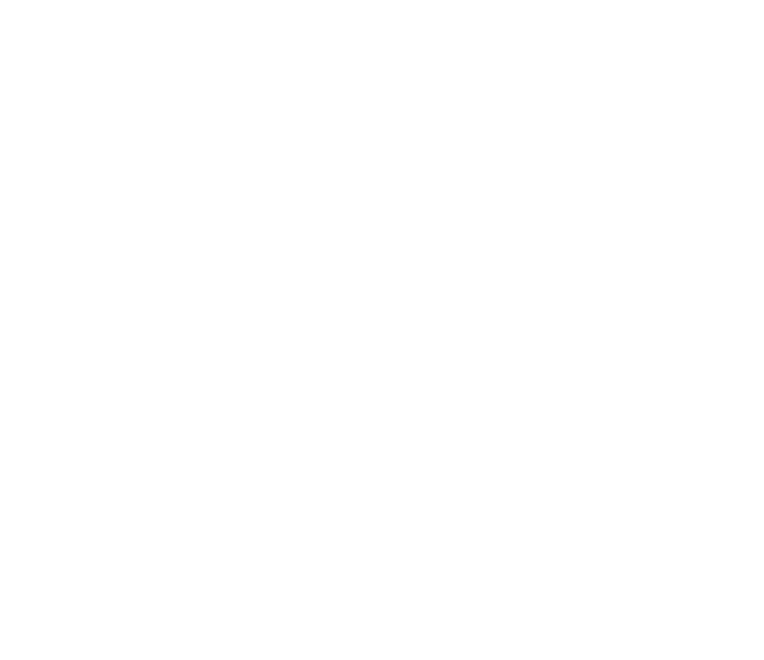
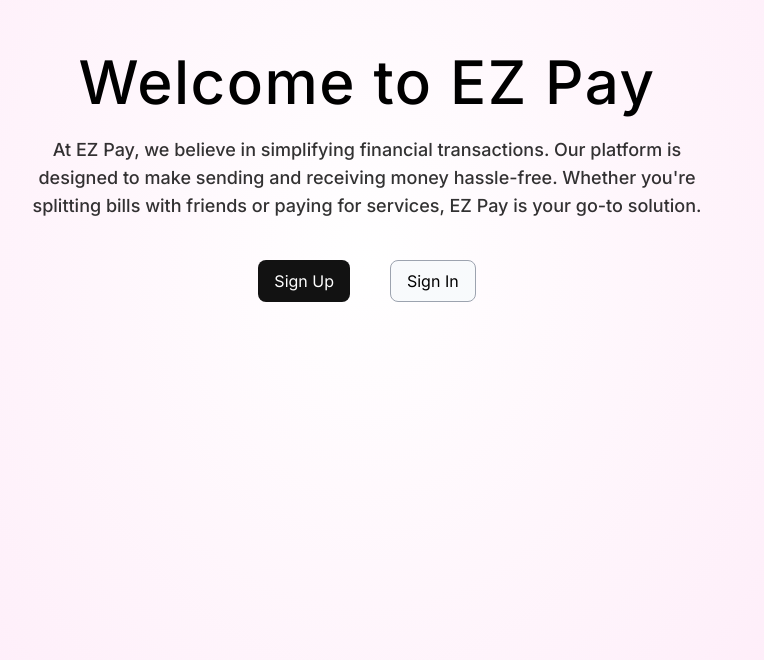
Before and after one commit to manipandit/ezpay, a React (Vite) app in the folder frontend/: page / in a window 1280 px wide. Before the commit this address had no page. Shown: the part 140-800 px from the top of the page, without its empty margins (273-1037 px from the left). Built offline with nearby package versions, Linux system fonts and the light colour scheme.

Commit message:
Added landing page

```diff
--- a/frontend/src/App.jsx
+++ b/frontend/src/App.jsx
@@ -3,11 +3,13 @@
 import Signin from "./components/Signin";
 import Dashboard from "./components/Dashboard";
 import ProtectedRoute from "./utils/ProtectedRoute";
+import Landing from "./components/Landing";
 
 function App() {
   return (
     <div>
       <Routes>
+        <Route path="/" element={<Landing />} />
         <Route path="/signup" element={<Signup />} />
         <Route path="/signin" element={<Signin />} />
 
--- a/frontend/src/components/Dashboard.jsx
+++ b/frontend/src/components/Dashboard.jsx
@@ -115,11 +115,13 @@
   };
   return (
     <div className="w-full ">
-      <div className="h-16 p-4 border-b  ">
-        <div className="flex justify-between items-center px-4">
-          <div className="text-2xl font-extrabold">EZ Payments</div>
-          <div className="flex gap-x-20 items-center">
-            <div className="text-base font-medium flex items-center gap-x-2">
+      <div className="h-20 md:h-16 p-2 md:p-4 border-b  ">
+        <div className="flex justify-between items-center px-2 md:px-4">
+          <div className="text-base md:text-2xl font-extrabold">
+            EZ Payments
+          </div>
+          <div className="flex gap-x-20 items-center ml-8 md:ml-0">
+            <div className="text-xs md:text-base font-medium flex items-center gap-x-2">
               Hello,{" "}
               <span className="font-bold capitalize">
                 {currentUserValue?.firstName}{" "}
@@ -137,7 +139,7 @@
             </div>
             <div>
               <button
-                className="w-full text-sm bg-black text-white px-4 py-2 rounded-md"
+                className="w-fit md:w-full text-sm bg-black text-white px-2 md:px-4 py-2 rounded-md"
                 onClick={logout}
               >
                 Logout
@@ -149,7 +151,9 @@
 
       {/* balance */}
       <div className="p-4 flex gap-x-4 items-center">
-        <div className="text-xl font-bold px-4">Your Balance</div>
+        <div className="text-xl font-bold px-4 text-center md:text-left">
+          Your Balance
+        </div>
         <div>
           <span className="text-xl font-bold">${balanceValue.toFixed(4)}</span>
         </div>
--- /dev/null
+++ b/frontend/src/components/Landing.jsx
@@ -0,0 +1,39 @@
+import React from "react";
+import { useNavigate } from "react-router-dom";
+
+const Landing = () => {
+  const navigate = useNavigate();
+  return (
+    <div>
+      <div className="absolute top-0 z-[-2] h-screen w-screen transform bg-white bg-[radial-gradient(60%_120%_at_50%_50%,hsla(0,0%,100%,0)_0,rgba(252,205,238,.5)_100%)]">
+        <div className="px-6 md:px-0 flex flex-col items-center justify-start mt-48 max-w-[680px] mx-auto">
+          <div className=" text-center md:text-left text-4xl md:text-6xl tracking-wide font-medium ">
+            Welcome to EZ Pay
+          </div>
+          <p className=" text-base md:text-lg font-medium opacity-80  pt-6 text-center">
+            At EZ Pay, we believe in simplifying financial transactions. Our
+            platform is designed to make sending and receiving money
+            hassle-free. Whether you're splitting bills with friends or paying
+            for services, EZ Pay is your go-to solution.
+          </p>
+          <div className="flex gap-x-10 mt-10">
+            <button
+              className="bg-[#121212] hover:bg-[#000000] px-4 py-2 text-white rounded-lg"
+              onClick={() => navigate("/signup")}
+            >
+              Sign Up
+            </button>
+            <button
+              className="bg-slate-50 hover:bg-slate-100 px-4 py-2 border border-gray-400 rounded-lg"
+              onClick={() => navigate("/signin")}
+            >
+              Sign In
+            </button>
+          </div>
+        </div>
+      </div>
+    </div>
+  );
+};
+
+export default Landing;
--- a/frontend/src/components/Signin.jsx
+++ b/frontend/src/components/Signin.jsx
@@ -36,8 +36,8 @@
     }
   };
   return (
-    <div className="h-screen w-full flex items-center justify-center bg-gray-200">
-      <div className="w-[380px] h-[410px] bg-slate-50 rounded-md py-4 px-8">
+    <div className="h-screen w-full flex items-center justify-center bg-gray-200 absolute top-0 z-[-2] transform  bg-[radial-gradient(60%_120%_at_50%_50%,hsla(0,0%,100%,0)_0,rgba(252,205,238,.5)_100%)]">
+      <div className="w-[350px] md:w-[380px] h-[410px] bg-slate-50 rounded-md py-4 px-8 border border-slate-300">
         <div className="text-center text-3xl font-extrabold ">Sign In</div>
         <p className="text-center text-base  text-gray-600 pt-2 font-medium">
           Enter your credentials to access your account
--- a/frontend/src/components/Signup.jsx
+++ b/frontend/src/components/Signup.jsx
@@ -35,8 +35,8 @@
     }
   };
   return (
-    <div className="h-screen w-full flex items-center justify-center bg-gray-200">
-      <div className="w-[380px] h-[600px] bg-slate-50 rounded-md py-4 px-8">
+    <div className="h-screen w-full flex items-center justify-center absolute top-0 z-[-2]  transform bg-white bg-[radial-gradient(60%_120%_at_50%_50%,hsla(0,0%,100%,0)_0,rgba(252,205,238,.5)_100%)]">
+      <div className="w-[350px]  md:w-[380px] h-[600px] bg-slate-50 rounded-md py-4 px-8 border border-slate-300">
         <div className="text-center text-3xl font-extrabold ">Sign Up</div>
         <p className="text-center text-base  text-gray-600 pt-2 font-medium">
           Enter your information to create an account
--- a/frontend/src/components/User.jsx
+++ b/frontend/src/components/User.jsx
@@ -20,14 +20,14 @@
           <div className="text-lg font-bold">
             <span className="capitalize">{firstName}</span>{" "}
             <span className="capitalize">{lastName}</span>{" "}
-            <span className="lowercase text-sm font-extralight bg-gray-100 border border-slate-50">
+            <span className="hidden md:flex lowercase text-sm font-extralight bg-gray-100 border border-slate-50">
               {username}
             </span>
           </div>
         </div>
         <div>
           <button
-            className="w-full text-sm bg-black text-white py-3 px-4 rounded-md"
+            className="w-full text-sm bg-black text-white py-3 px-2 md:px-4 rounded-md"
             onClick={() => setShowSetMoney(!showSetMoney)}
           >
             Send Money
```
